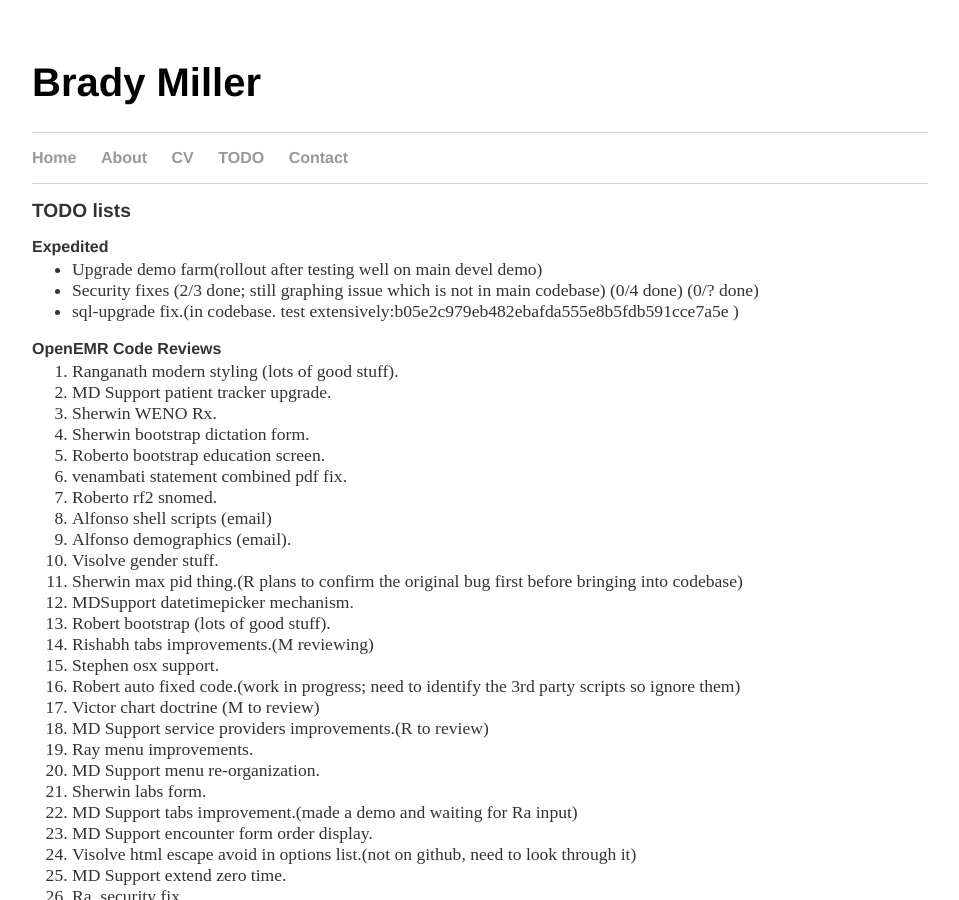
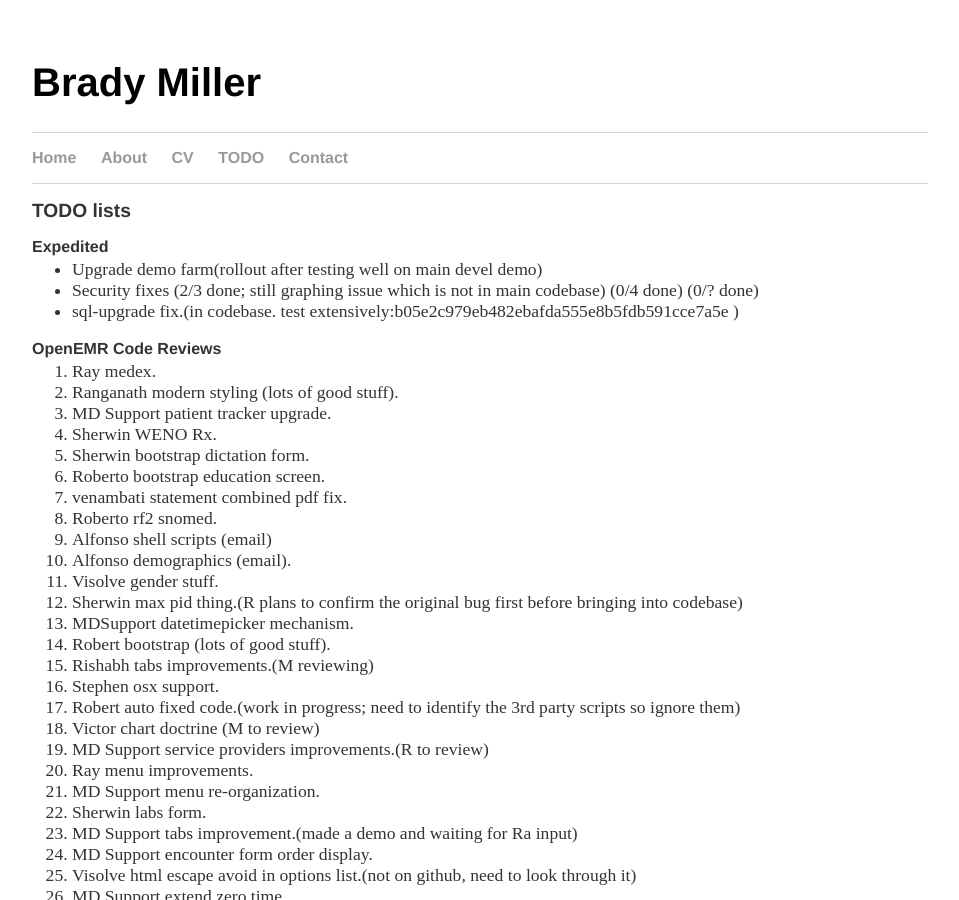
Before and after one commit to bradymiller/bradymiller.github.io, a Jekyll site: the page built from todo/index.md, in a window 1280 px wide and 900 px high. Shown: the whole window, without its empty margins (160-1119 px from the left). Built offline with Jekyll 4.4.1, drawn with Linux system fonts in a browser that asks for light colours; our own code applies the rules of GitHub Pages for plain Markdown files.

Commit message:
Update index.md

```diff
--- a/todo/index.md
+++ b/todo/index.md
@@ -9,6 +9,7 @@
 * sql-upgrade fix.(in codebase. test extensively:b05e2c979eb482ebafda555e8b5fdb591cce7a5e )
 
 ### OpenEMR Code Reviews
+1. Ray medex.
 1. Ranganath modern styling (lots of good stuff).
 1. MD Support patient tracker upgrade.
 1. Sherwin WENO Rx.
```
